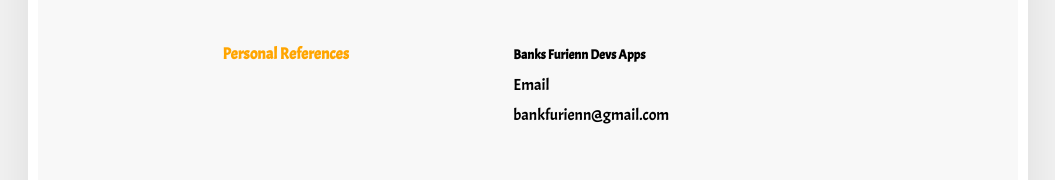
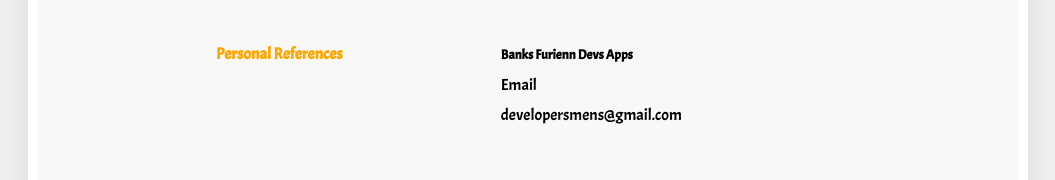
Before and after one commit to mrbankfurien/My-CV, a plain HTML site: page index.html in a window 1280 px wide. Shown: the part 706-886 px from the top of the page, without its empty margins (112-1167 px from the left). Drawn offline with Linux system fonts and the light colour scheme.

Commit message:
Update index.html

```diff
--- a/index.html
+++ b/index.html
@@ -90,7 +90,7 @@ Web & mobile application developer with strong problem solving skills and proven
                     <h5>Banks Furienn Devs Apps</h5>
                     <p>
                        Email <br>
-                        bankfurienn@gmail.com
+                       developersmens@gmail.com
                     </p>
                 </div>
                 <div></div>
```
